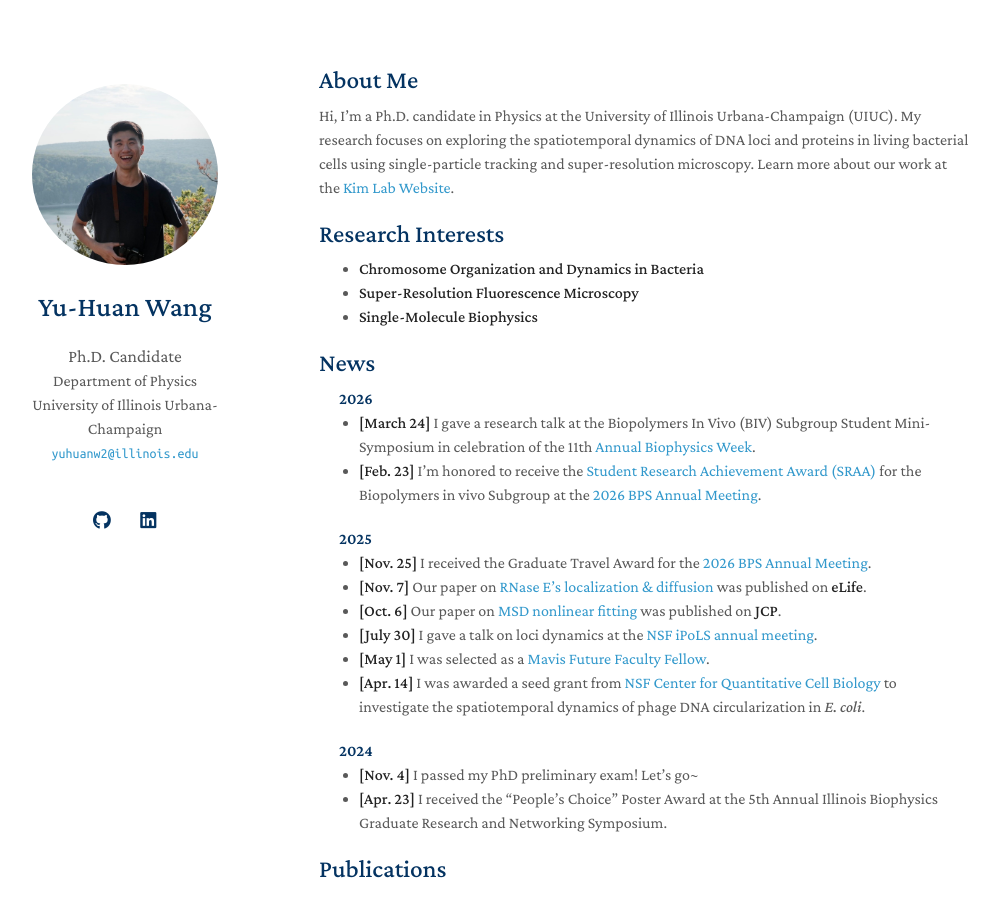
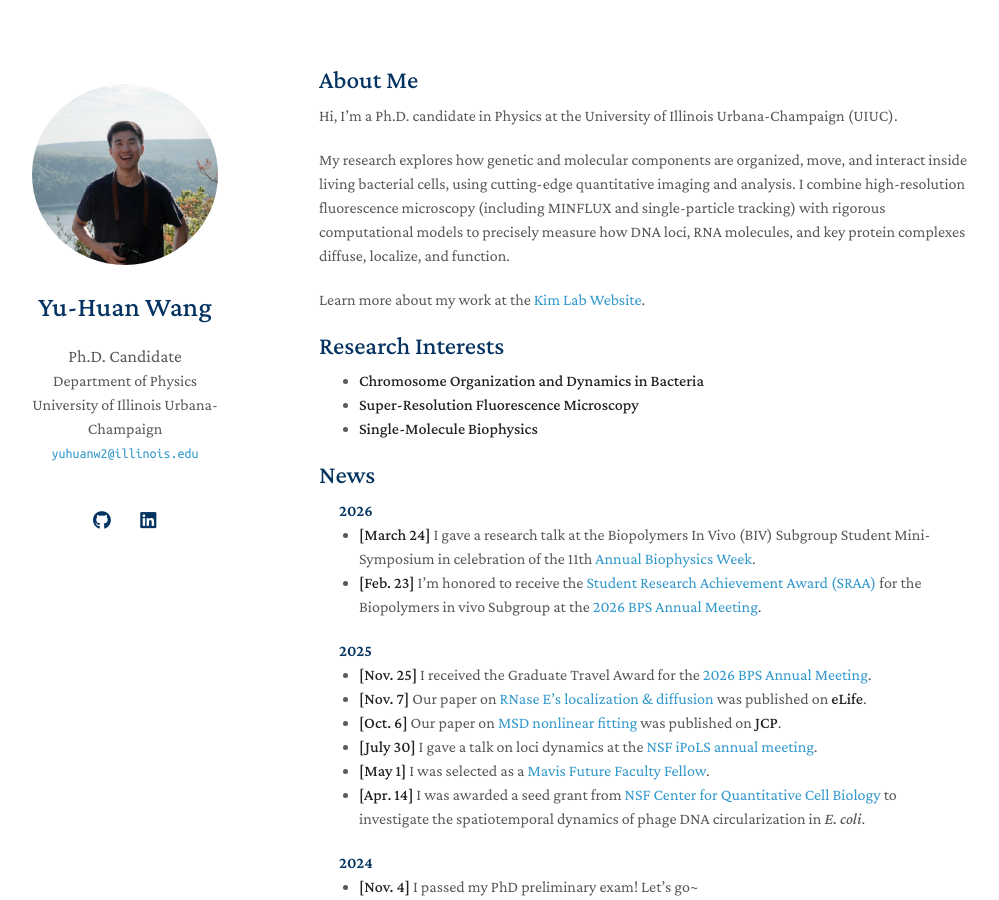
Before and after one commit to wangyh1949/wangyh1949.github.io, a Jekyll site: the page built from index.md, in a window 1280 px wide and 900 px high. Shown: the whole window, without its empty margins (151-1150 px from the left). Built offline with Jekyll 4.4.1, drawn with Linux system fonts in a browser that asks for light colours; a style sheet for code colours, icons or effects is not loaded.

Commit message:
update aboutme

```diff
--- a/index.md
+++ b/index.md
@@ -4,7 +4,11 @@ layout: homepage
 
 ## About Me
 
-Hi, I'm a Ph.D. candidate in Physics at the University of Illinois Urbana-Champaign (UIUC). My research focuses on exploring the spatiotemporal dynamics of DNA loci and proteins in living bacterial cells using single-particle tracking and super-resolution microscopy.  Learn more about our work at the [Kim Lab Website](https://www.sjkimlab.org/).
+Hi, I'm a Ph.D. candidate in Physics at the University of Illinois Urbana-Champaign (UIUC).
+
+My research explores how genetic and molecular components are organized, move, and interact inside living bacterial cells, using cutting‑edge quantitative imaging and analysis. I combine high‑resolution fluorescence microscopy (including MINFLUX and single‑particle tracking) with rigorous computational models to precisely measure how DNA loci, RNA molecules, and key protein complexes diffuse, localize, and function.
+
+Learn more about my work at the [Kim Lab Website](https://www.sjkimlab.org/).
 
 ## Research Interests
 
```
